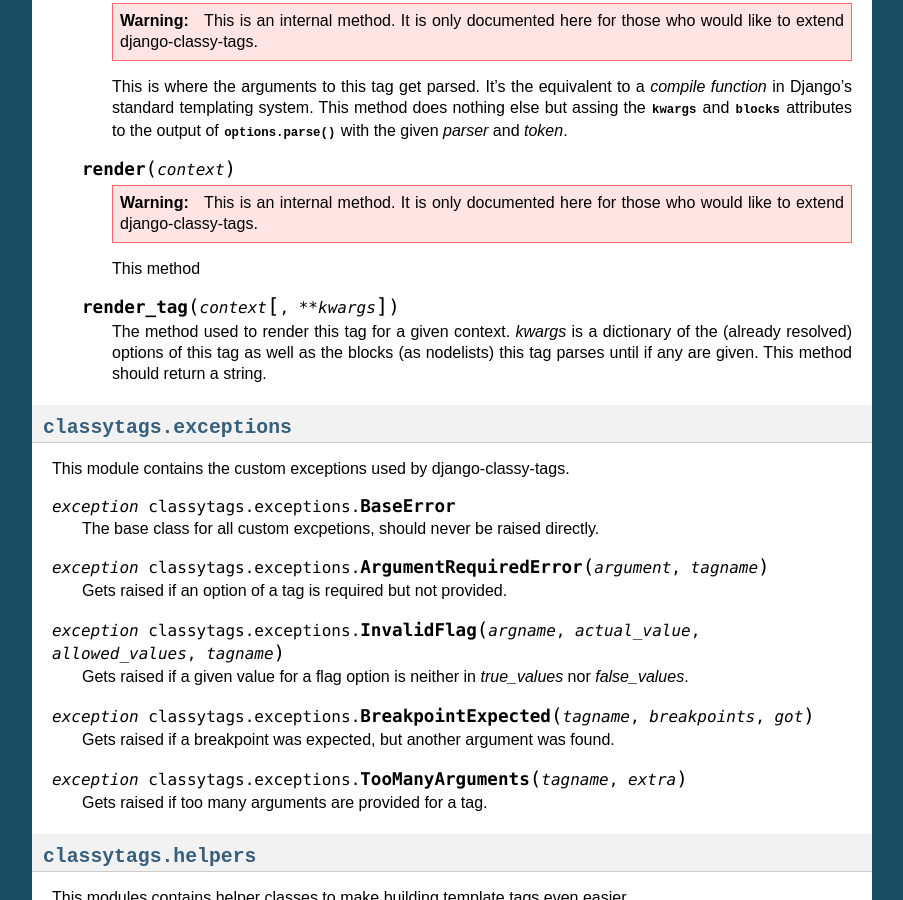
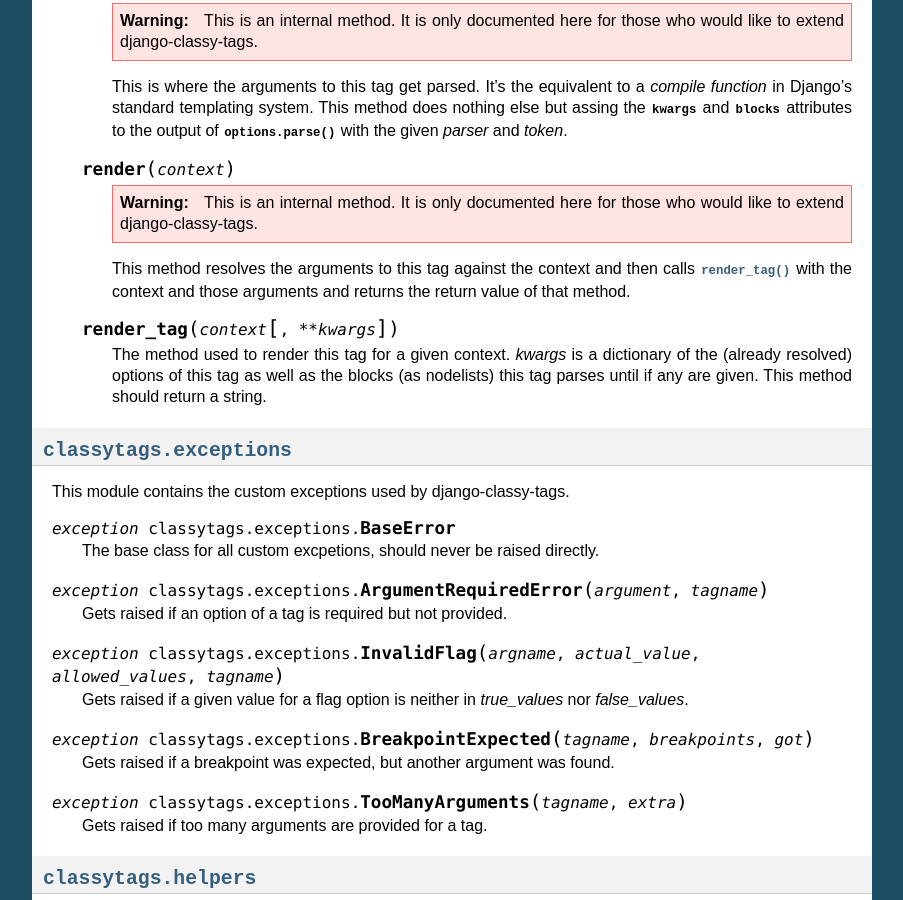
Before and after one commit to django-cms/django-classy-tags, a Sphinx documentation site: the page built from docs/reference.rst, in a window 1280 px wide and 900 px high, scrolled down 2005 px. Shown: the whole window, without its empty margins (198-1101 px from the left). Built offline with Sphinx 7.4.7, drawn with Linux system fonts in a browser that asks for light colours.

Commit message:
fixed documentation bug

```diff
--- a/docs/reference.rst
+++ b/docs/reference.rst
@@ -158,7 +158,9 @@
             This is an internal method. It is only documented here for those
             who would like to extend django-classy-tags.
 
-        This method
+        This method resolves the arguments to this tag against the context and
+        then calls :meth:`render_tag` with the context and those arguments and
+        returns the return value of that method.
 
     .. method:: render_tag(context[, **kwargs])
 
```
